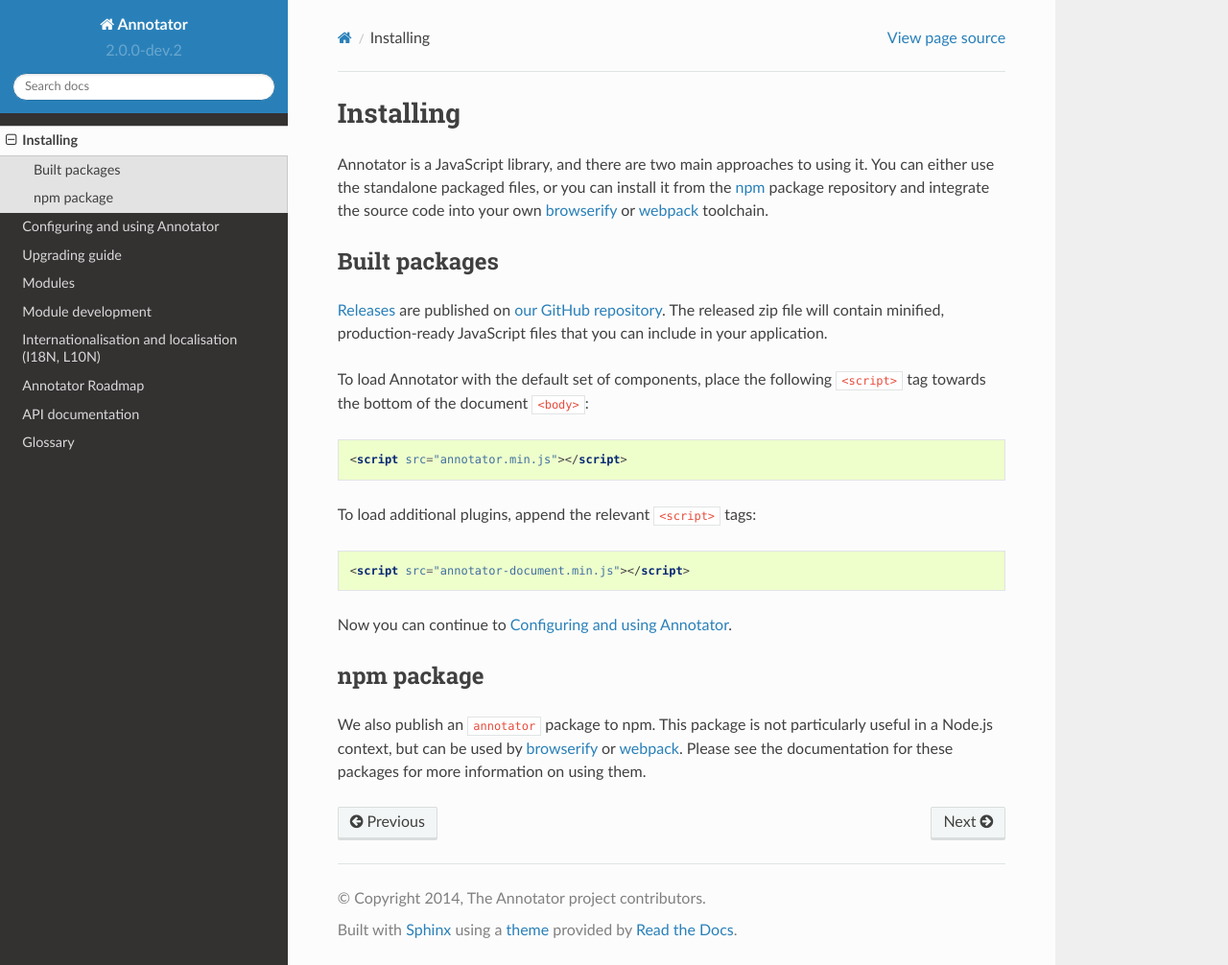
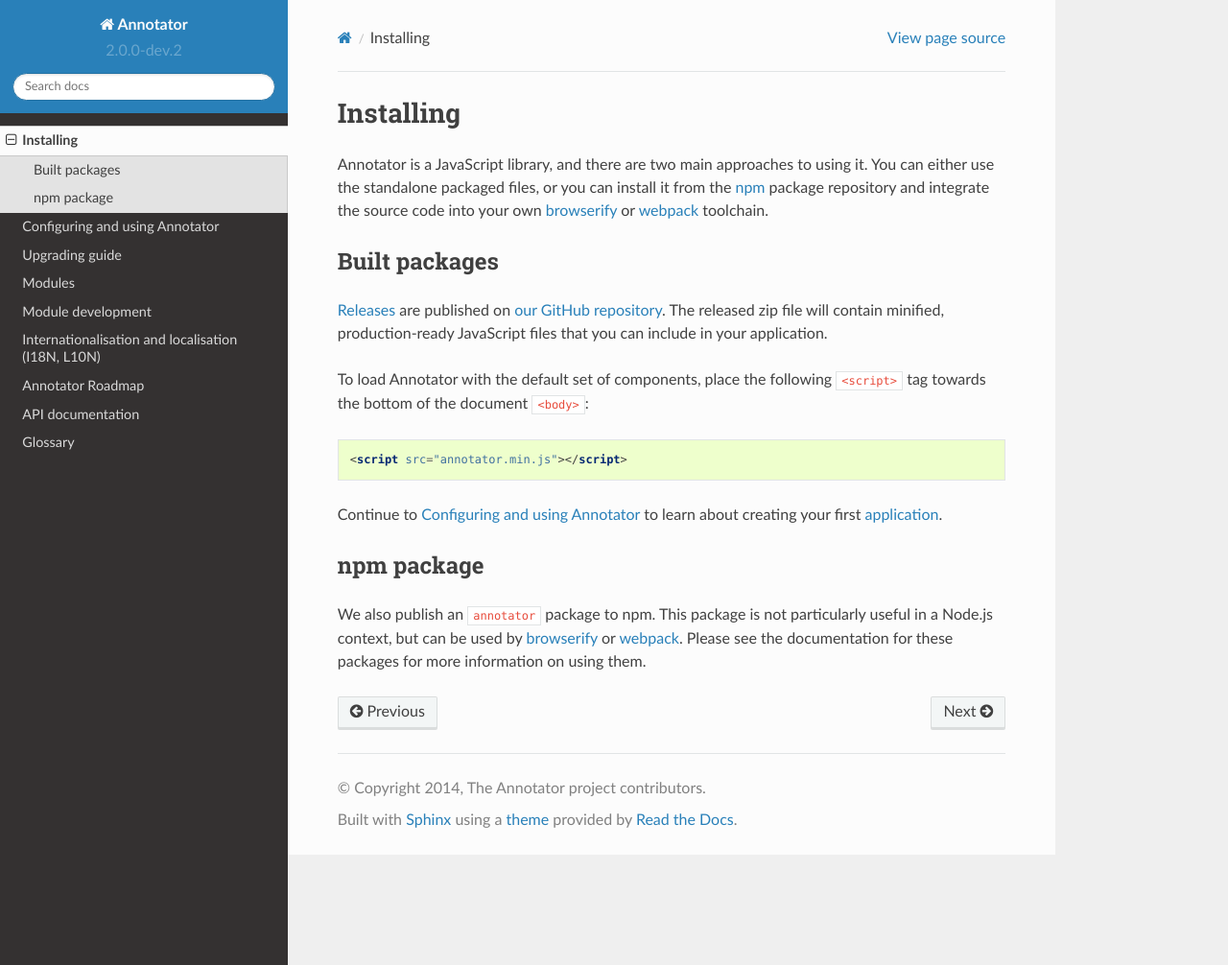
Before and after one commit to openannotation/annotator, a Sphinx documentation site: the page built from doc/installing.rst, in a window 1280 px wide and 1006 px high. Shown: the whole window at 96% size. Built offline with Sphinx 7.4.7 and the Read the Docs theme 2.0.0, drawn with Linux system fonts in a browser that asks for light colours.

Commit message:
Kill plugin language in install guide

```diff
--- a/doc/installing.rst
+++ b/doc/installing.rst
@@ -25,13 +25,7 @@ To load Annotator with the default set of components, place the following
 
    <script src="annotator.min.js"></script>
 
-To load additional plugins, append the relevant ``<script>`` tags:
-
-.. code:: html
-
-   <script src="annotator-document.min.js"></script>
-
-Now you can continue to :doc:`usage`.
+Continue to :doc:`usage` to learn about creating your first :term:`application`.
 
 
 npm package
```
